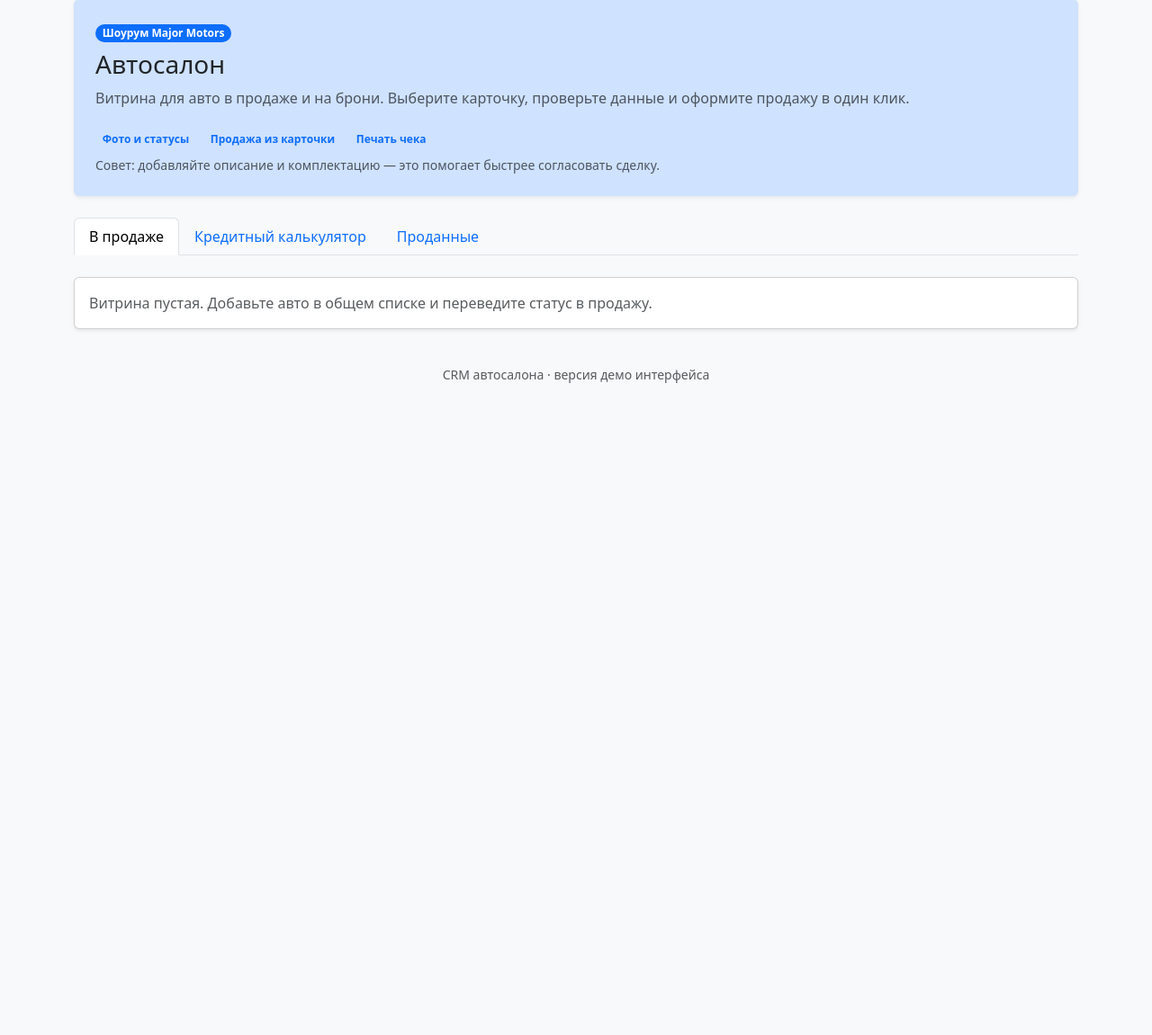
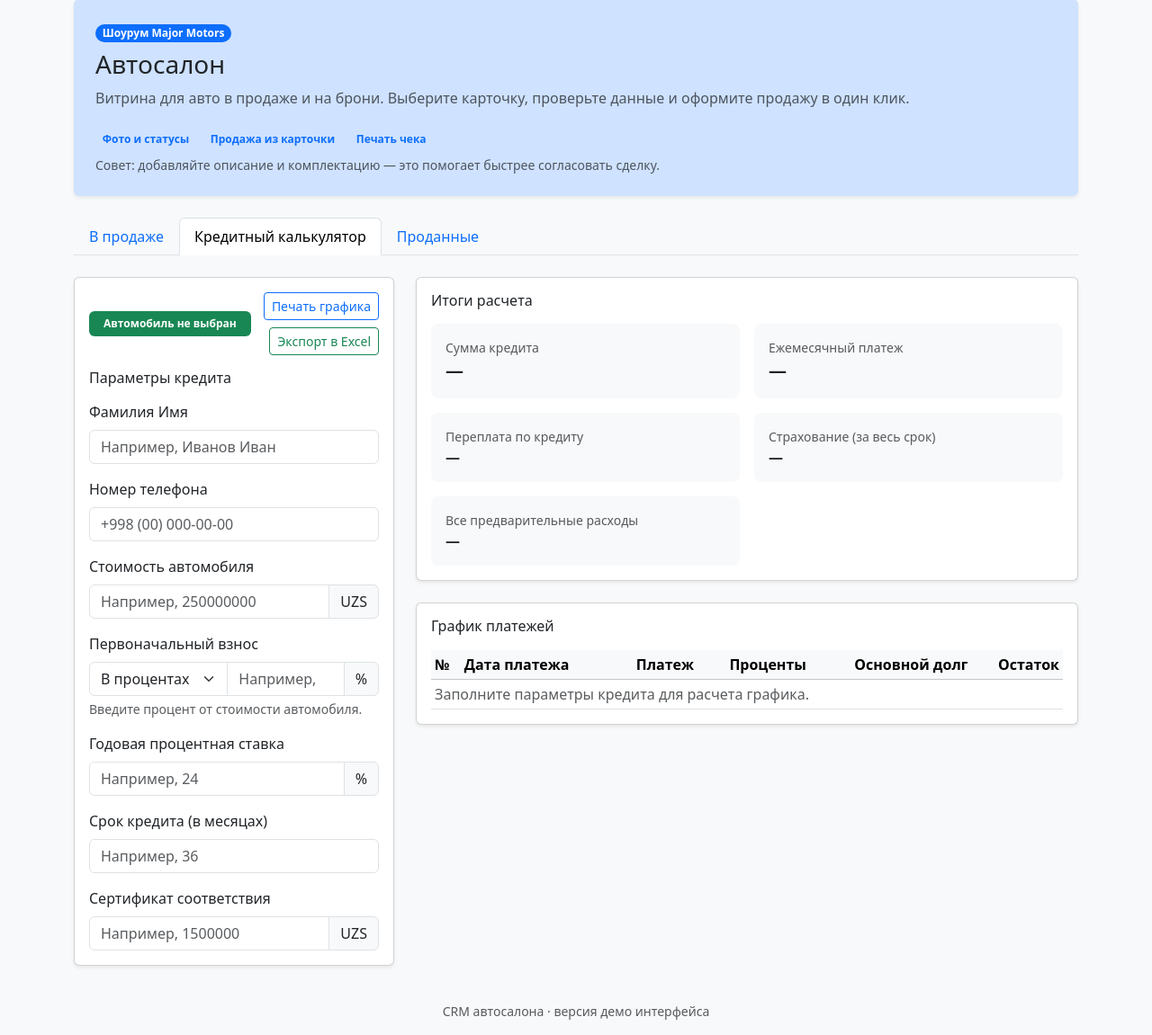
Before and after one commit to Shakhriyor10/major_motors, a Django app: page /autosalon/ in a window 1280 px wide. Shown: the part 109-1260 px from the top of the page at 90% size. Before the commit the page ends 535 px from the top, so only its background shows below. Run offline with Django 3.2, Linux system fonts and the light colour scheme; the visitor is signed in with stand-in values (Sample User, id 1); data comes from the database, SQL or seed files in the repository; data that the repository does not hold is empty; some libraries are stand-ins or nearby versions.

Commit message:
Set credit calculator as default tab

```diff
--- a/templates/crm/autosalon_showroom.html
+++ b/templates/crm/autosalon_showroom.html
@@ -591,28 +591,28 @@
   <ul class="nav nav-tabs mb-4" id="autosalonTabs" role="tablist">
     <li class="nav-item" role="presentation">
       <button
-        class="nav-link active"
+        class="nav-link"
         id="autosalon-showroom-tab"
         data-bs-toggle="tab"
         data-bs-target="#autosalon-showroom"
         type="button"
         role="tab"
         aria-controls="autosalon-showroom"
-        aria-selected="true"
+        aria-selected="false"
       >
         В продаже
       </button>
     </li>
     <li class="nav-item" role="presentation">
       <button
-        class="nav-link"
+        class="nav-link active"
         id="autosalon-credit-tab"
         data-bs-toggle="tab"
         data-bs-target="#autosalon-credit"
         type="button"
         role="tab"
         aria-controls="autosalon-credit"
-        aria-selected="false"
+        aria-selected="true"
       >
         Кредитный калькулятор
       </button>
@@ -634,7 +634,7 @@
   </ul>
 
   <div class="tab-content">
-    <div class="tab-pane fade show active" id="autosalon-showroom" role="tabpanel" aria-labelledby="autosalon-showroom-tab">
+    <div class="tab-pane fade" id="autosalon-showroom" role="tabpanel" aria-labelledby="autosalon-showroom-tab">
       <div class="vstack gap-4">
         {% for vehicle in vehicles %}
           <div class="card shadow-sm overflow-hidden border-0">
@@ -790,7 +790,7 @@
       </div>
     </div>
 
-    <div class="tab-pane fade" id="autosalon-credit" role="tabpanel" aria-labelledby="autosalon-credit-tab">
+    <div class="tab-pane fade show active" id="autosalon-credit" role="tabpanel" aria-labelledby="autosalon-credit-tab">
       <div id="credit-print-area" class="credit-print-area">
         <div class="credit-print-header d-none d-print-flex">
           <div class="credit-print-brand">
```
